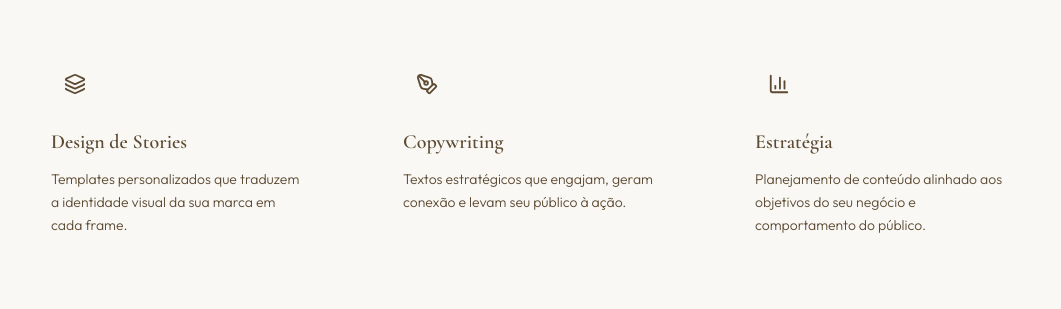
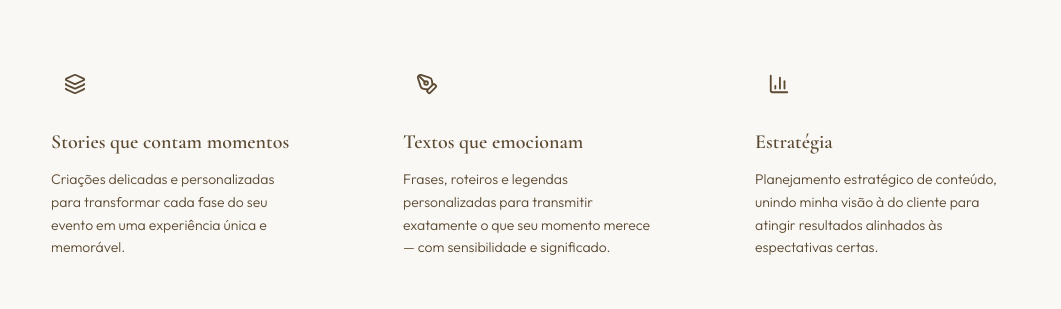
Before and after one commit to Alax-Martins/story-maker-abdon, a React (Vite) app: page / in a window 1280 px wide. Shown: the part 1800-2109 px from the top of the page, without its empty margins (109-1170 px from the left). Built offline with nearby package versions, Linux system fonts and the light colour scheme.

Commit message:
Foi alterado a descrição referente aos serviços

```diff
--- a/src/components/Services.jsx
+++ b/src/components/Services.jsx
@@ -3,18 +3,18 @@ import { Layers, PenTool, BarChart3 } from 'lucide-react'
 const services = [
   {
     icon: Layers,
-    title: 'Design de Stories',
-    text: 'Templates personalizados que traduzem a identidade visual da sua marca em cada frame.',
+    title: 'Stories que contam momentos',
+    text: 'Criações delicadas e personalizadas para transformar cada fase do seu evento em uma experiência única e memorável.',
   },
   {
     icon: PenTool,
-    title: 'Copywriting',
-    text: 'Textos estratégicos que engajam, geram conexão e levam seu público à ação.',
+    title: 'Textos que emocionam',
+    text: 'Frases, roteiros e legendas personalizadas para transmitir exatamente o que seu momento merece — com sensibilidade e significado. ',
   },
   {
     icon: BarChart3,
     title: 'Estratégia',
-    text: 'Planejamento de conteúdo alinhado aos objetivos do seu negócio e comportamento do público.',
+    text: 'Planejamento estratégico de conteúdo, unindo minha visão à do cliente para atingir resultados alinhados às espectativas certas.',
   },
 ]
 
```
